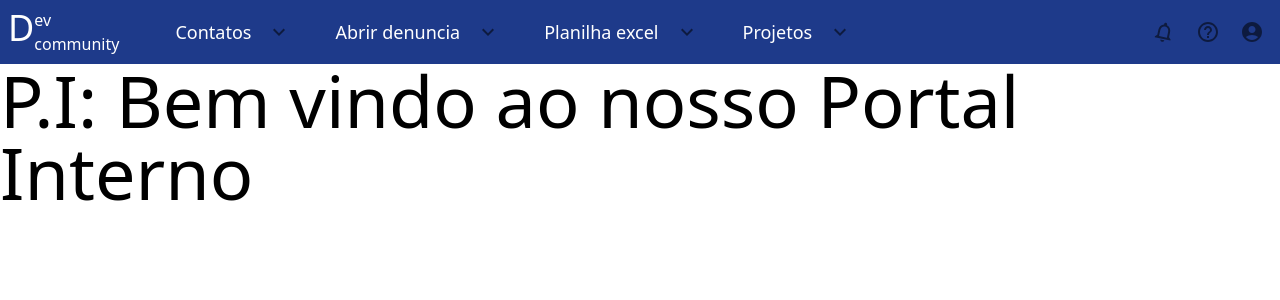
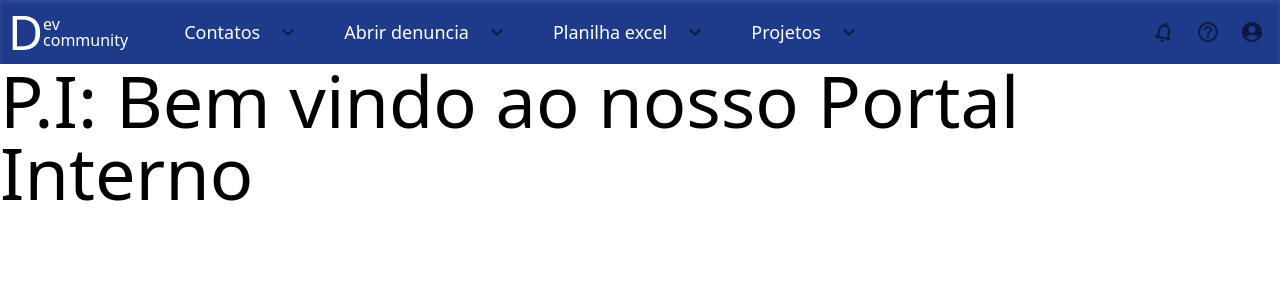
Before and after one commit to Maua-Dev/portal_interno_front, a Next.js app: page / in a window 1280 px wide. Shown: the top 300 px of the page. Built offline with nearby package versions, Linux system fonts and the light colour scheme.

Commit message:
Dev Logo Done

```diff
--- a/src/app/components/Navbar.tsx
+++ b/src/app/components/Navbar.tsx
@@ -62,13 +62,13 @@ export default function NavBar() {
   }
 
   return (
-    <div className="flex h-full items-center justify-between bg-blue-900 text-white">
+    <div className="flex h-full items-center justify-between bg-blue-900 text-white shadow-inner shadow-white/10">
       <div className="flex gap-12">
         <div className="flex pb-2 pl-2 pt-2">
-          <h1 className="text-4xl">D</h1>
+          <h1 className="text-5xl">D</h1>
           <div className="flex-col">
-            <h2>ev</h2>
-            <h3>community</h3>
+            <h2 className="mt-2 leading-none">ev</h2>
+            <h3 className="leading-none">community</h3>
           </div>
         </div>
         <div className="m-0 flex gap-5">
```
